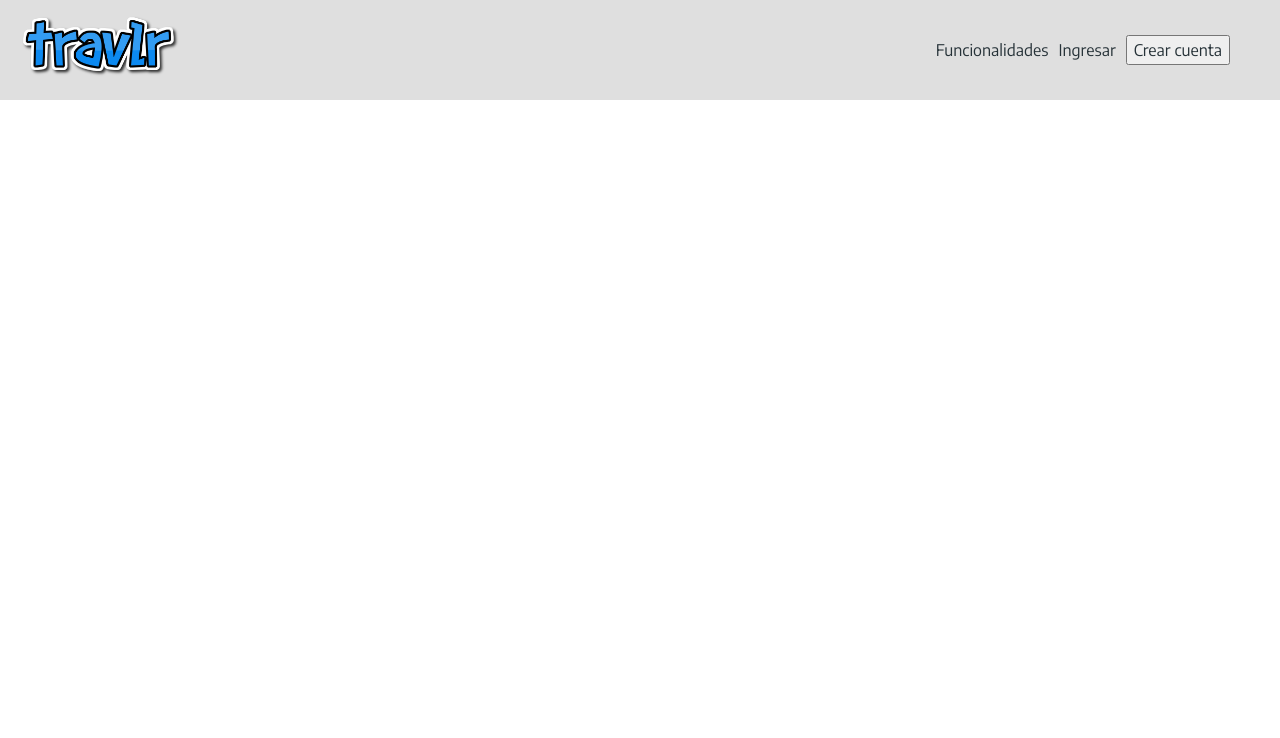
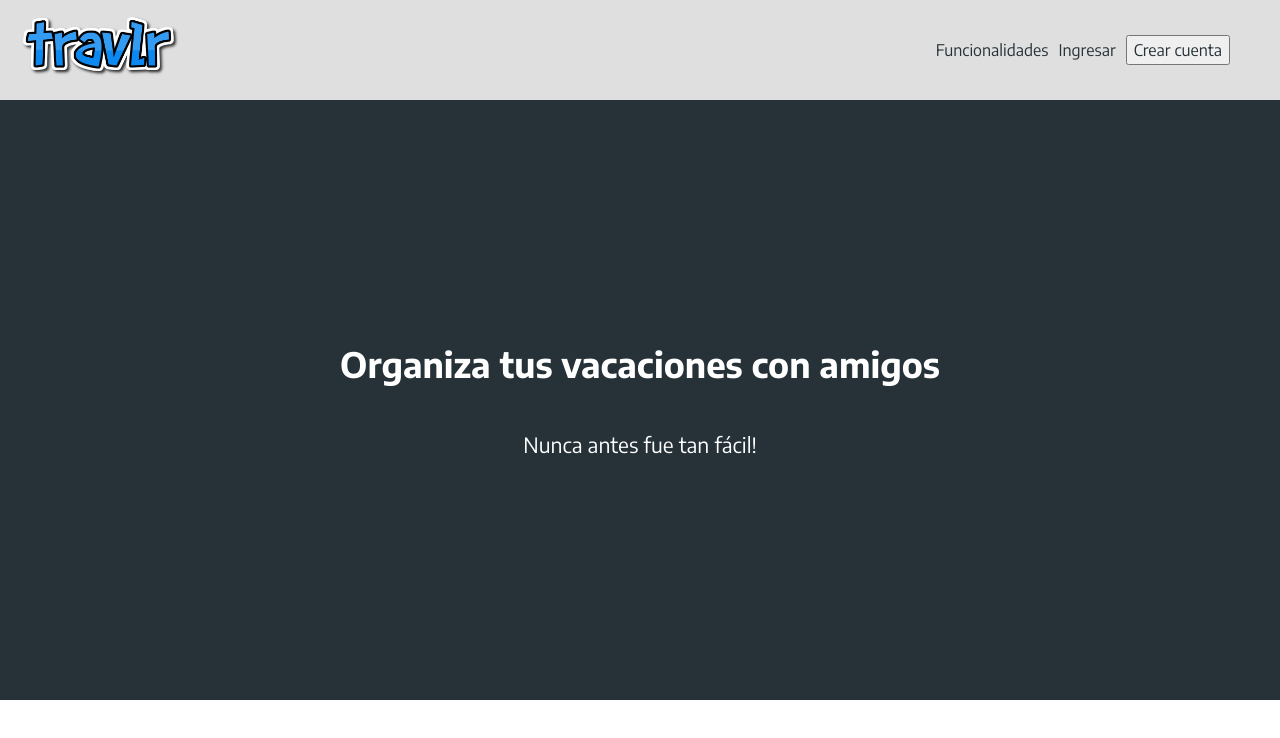
Before and after one commit to LauchaBo/travlr-frontend, a Vue app: page / in a window 1280 px wide. Shown: the top 738 px of the page. Built offline with nearby package versions, Linux system fonts and the light colour scheme; the HTML template or start-up script is replaced by a standard one.

Commit message:
Home WIP

```diff
--- a/src/App.vue
+++ b/src/App.vue
@@ -1,7 +1,7 @@
 <template lang="pug">
   .app-container
     navbar
-    //router-view
+    router-view
     //footer
 </template>
 
--- a/src/components/Navbar.vue
+++ b/src/components/Navbar.vue
@@ -16,10 +16,11 @@ export default {
 }
 </script>
 <style lang="scss" scoped>
+@import '../scss/variables/sizes';
 @import '../scss/variables/colors';
 
 .navbar {
-  height: 100px;
+  height: $navbar-height;
   background-color: $gray;
   padding: 0 20px;
 }
--- /dev/null
+++ b/src/scss/common/colors.scss
@@ -0,0 +1,9 @@
+@import '../variables/colors';
+
+.black {
+  color: $black;
+}
+
+.white {
+  color: $white;
+}
--- a/src/scss/variables/_sizes.scss
+++ b/src/scss/variables/_sizes.scss
@@ -0,0 +1,2 @@
+$navbar-height: 100px;
+$home-height: 600px;
--- a/src/views/Home.vue
+++ b/src/views/Home.vue
@@ -1,11 +1,24 @@
 <template lang="pug">
+  .main-container.column.middle.center
+    h1.title.title-big.white
+      | Organiza tus vacaciones con amigos
+    p.subtitle.text-big.white
+      | Nunca antes fue tan fácil!
 </template>
 
 <script>
+export default {
+
+}
 </script>
 
 <style lang="scss" scoped>
 @import '../scss/variables/sizes';
 @import '../scss/variables/colors';
 
+.main-container {
+  background-color: $black; //cambiar a imagen
+  height: $home-height;
+  width: 100%;
+}
 </style>
```
